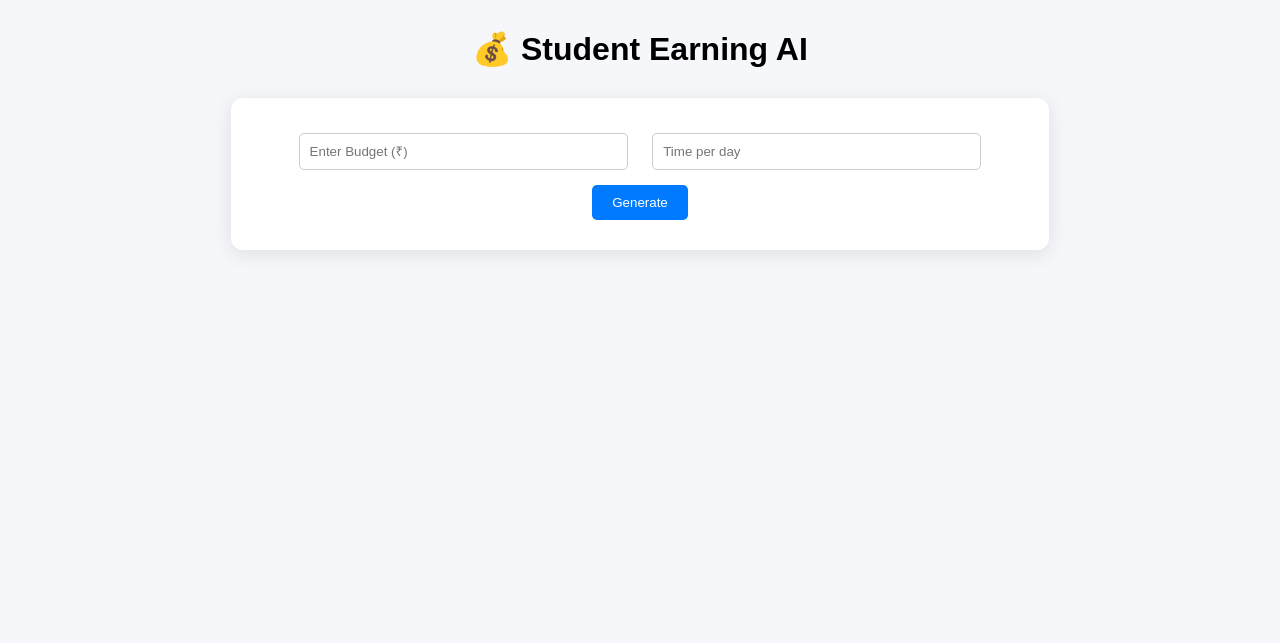
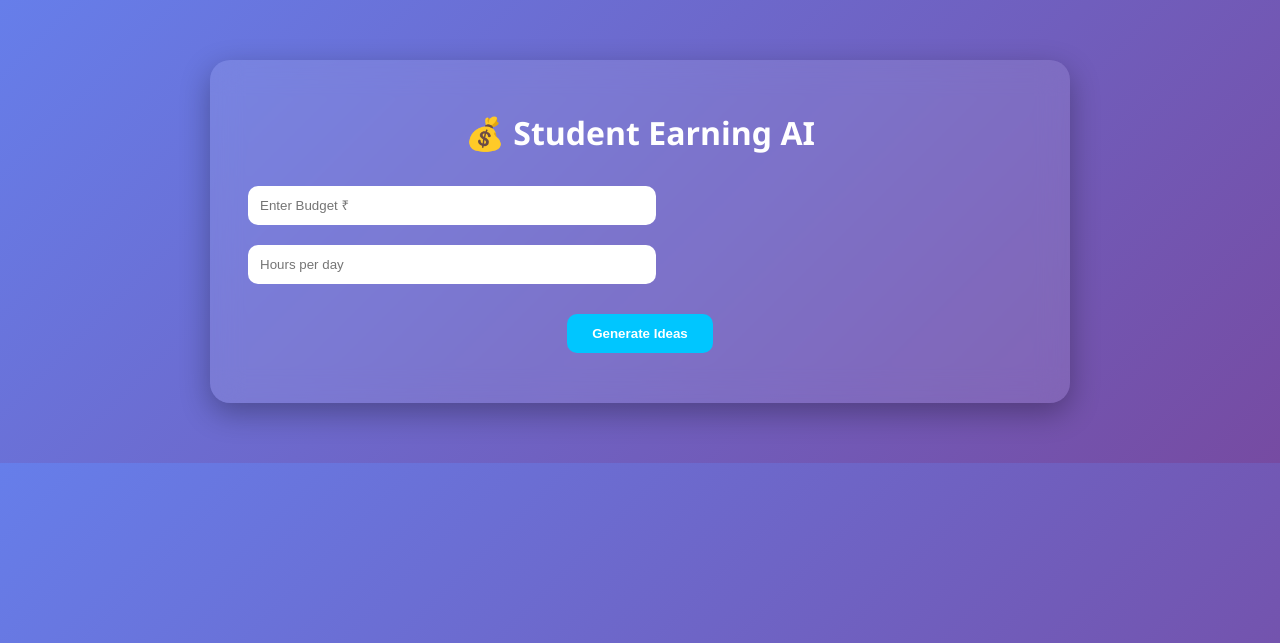
Before and after one commit to gaurav5220/student-earning-ai, a Flask app: page / in a window 1280 px wide. Shown: the top 643 px of the page. Run offline with Flask 3, Linux system fonts and the light colour scheme.

Commit message:
UI upgrade

```diff
--- a/templates/index.html
+++ b/templates/index.html
@@ -2,116 +2,95 @@
 <html lang="en">
 <head>
     <title>Student Earning AI</title>
+    <meta name="viewport" content="width=device-width, initial-scale=1">
 
     <style>
         body {
-            font-family: Arial;
-            background: #f5f7fa;
-            text-align: center;
+            font-family: 'Segoe UI', sans-serif;
+            background: linear-gradient(135deg, #667eea, #764ba2);
             margin: 0;
+            color: white;
+        }
+
+        .container {
+            max-width: 800px;
+            margin: 60px auto;
+            background: rgba(255,255,255,0.1);
+            backdrop-filter: blur(15px);
+            padding: 30px;
+            border-radius: 20px;
+            box-shadow: 0 10px 30px rgba(0,0,0,0.3);
         }
 
         h1 {
-            margin-top: 30px;
-        }
-
-        .container {
-            background: white;
-            width: 60%;
-            margin: 30px auto;
-            padding: 25px;
-            border-radius: 12px;
-            box-shadow: 0px 4px 20px rgba(0,0,0,0.1);
+            text-align: center;
         }
 
         input {
-            padding: 10px;
-            margin: 10px;
-            width: 40%;
-            border-radius: 5px;
-            border: 1px solid #ccc;
+            width: 48%;
+            padding: 12px;
+            border-radius: 10px;
+            border: none;
+            margin: 10px 1%;
         }
 
         button {
-            padding: 10px 20px;
-            margin: 5px;
-            background: #007bff;
+            display: block;
+            margin: 20px auto;
+            padding: 12px 25px;
+            border-radius: 10px;
+            border: none;
+            background: #00c6ff;
             color: white;
-            border: none;
-            border-radius: 5px;
+            font-weight: bold;
             cursor: pointer;
         }
 
-        button:hover {
-            background: #0056b3;
-        }
-
-        .result {
+        .result-box {
             margin-top: 20px;
-            text-align: left;
-        }
-
-        .card {
-            background: #f9f9f9;
-            padding: 15px;
-            margin: 15px 0;
+            background: rgba(255,255,255,0.2);
+            padding: 20px;
             border-radius: 10px;
-            box-shadow: 0px 2px 10px rgba(0,0,0,0.05);
-            position: relative;
+            white-space: pre-wrap;
         }
 
         .copy-btn {
-            position: absolute;
-            top: 10px;
-            right: 10px;
+            float: right;
             background: #28a745;
-        }
-
-        .copy-btn:hover {
-            background: #1e7e34;
+            padding: 5px 10px;
+            border-radius: 6px;
+            cursor: pointer;
         }
     </style>
 </head>
 
 <body>
 
-<h1>💰 Student Earning AI</h1>
+<div class="container">
 
-<div class="container">
+    <h1>💰 Student Earning AI</h1>
+
     <form method="POST">
-        <input type="text" name="budget" placeholder="Enter Budget (₹)" required>
-        <input type="text" name="time" placeholder="Time per day" required>
-        <br>
-        <button type="submit">Generate</button>
+        <input type="number" name="budget" placeholder="Enter Budget ₹" required>
+        <input type="number" name="time" placeholder="Hours per day" required>
+
+        <button type="submit">Generate Ideas</button>
     </form>
 
     {% if result %}
-    <div class="result">
-        <h3>🚀 Ideas:</h3>
-
-        {% for idea in result.split("Idea")[1:] %}
-        <div class="card">
-            <button class="copy-btn" onclick="copyText(this)">Copy</button>
-            <pre>{{ idea }}</pre>
-        </div>
-        {% endfor %}
-
-        <form method="POST">
-            <input type="hidden" name="budget" value="{{ request.form.budget }}">
-            <input type="hidden" name="time" value="{{ request.form.time }}">
-            <button type="submit">🔄 Regenerate</button>
-        </form>
-
+    <div class="result-box">
+        <button class="copy-btn" onclick="copyText()">Copy</button>
+        <div id="resultText">{{ result }}</div>
     </div>
     {% endif %}
+
 </div>
 
 <script>
-function copyText(button) {
-    let text = button.parentElement.innerText;
+function copyText() {
+    const text = document.getElementById("resultText").innerText;
     navigator.clipboard.writeText(text);
-    button.innerText = "Copied!";
-    setTimeout(() => button.innerText = "Copy", 2000);
+    alert("Copied!");
 }
 </script>
 
```
